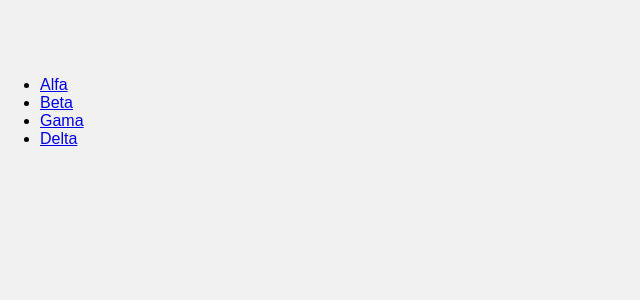
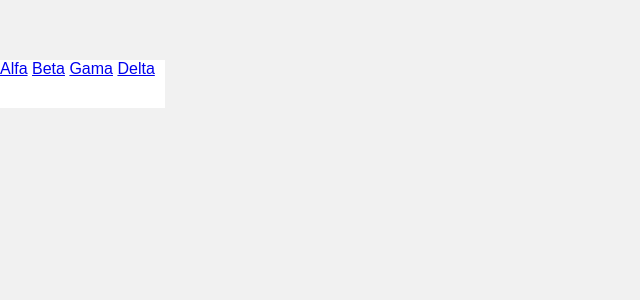
Before and after one commit to alvaroHernandez/watchsync, a Next.js app: page / in a window 1280 px wide. Shown: the top 300 px of the page, without its empty margins (0-640 px from the left). Built offline with nearby package versions, Linux system fonts and the light colour scheme.

Commit message:
add styles for MovieList

```diff
--- a/src/components/MovieList.js
+++ b/src/components/MovieList.js
@@ -1,14 +1,14 @@
 import Link from 'next/link'
-import './MovieList.module.scss'
+import styles from './MovieList.module.scss'
 
 const MovieList = () =>(
-    <div className="movie-item" >
-        <ul>
-            <li> <Link href="/movie/1"><a>Alfa</a></Link> </li>
-            <li> <Link href="/movie/2"><a>Beta</a></Link> </li>
-            <li> <Link href="/movie/3"><a>Gama</a></Link> </li>
-            <li> <Link href="/movie/4"><a>Delta</a></Link> </li>
-        </ul>
+    <div className={styles.movieItem} >
+        <div className="information">
+            <span className={styles.title}> <Link href="/movie/1"><a>Alfa</a></Link> </span>
+            <span className={styles.title}> <Link href="/movie/2"><a>Beta</a></Link> </span>
+            <span className={styles.title}> <Link href="/movie/3"><a>Gama</a></Link> </span>
+            <span className={styles.title}> <Link href="/movie/4"><a>Delta</a></Link> </span>
+        </div>
     </div>
 )
 
--- a/src/components/MovieList.module.scss
+++ b/src/components/MovieList.module.scss
@@ -1,5 +1,5 @@
 $itemsWidth: 165px;
-.movie-item{
+.movieItem{
   width: $itemsWidth;
   display: block;
   background: white;
```
